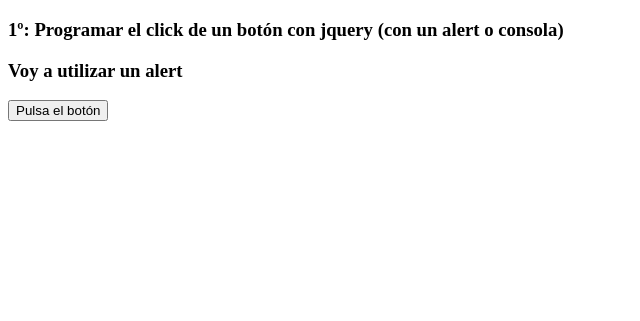
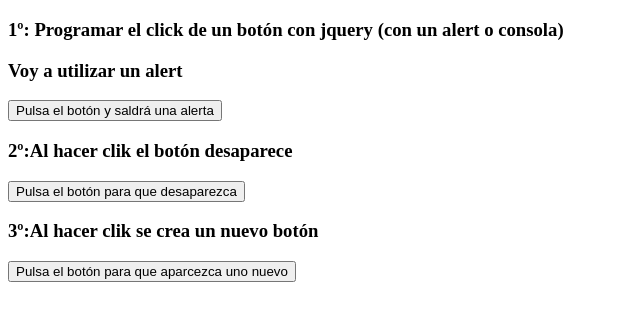
Before and after one commit to nunchyCurso03/proyecto15-ejercicio-bot-n-jquery, a website built with Parcel: page src/index.html in a window 1280 px wide. Shown: the part 61-382 px from the top of the page, without its empty margins (0-640 px from the left). Built offline with nearby package versions, Linux system fonts and the light colour scheme; files whose address does not match are found by name.

Commit message:
2º: Programar el click de un botón con jquery para que desaparezca

```diff
--- a/src/index.html
+++ b/src/index.html
@@ -9,9 +9,19 @@
     <h1>Ejercicio Botón</h1>
     <h3> 1º: Programar el click de un botón con jquery (con un alert o consola)</h3>
     <h3> Voy a utilizar un alert</h3>
-    <button id="boton1">Pulsa el botón</button>
+    <button id="boton1">Pulsa el botón y saldrá una alerta</button>
     <script src="../node_modules/jquery/dist/jquery.js"></script>
     <script src="./javascript/index.js"></script>
 
+
+
+
+    <h3> 2º:Al hacer clik el botón desaparece</h3>
+    <button id="boton2">Pulsa el botón para que desaparezca</button>
+
+
+
+    <h3> 3º:Al hacer clik se crea un nuevo botón</h3>
+    <button id="boton3">Pulsa el botón para que aparcezca uno nuevo</button>
 </body>
 </html>
--- a/src/javascript/index.js
+++ b/src/javascript/index.js
@@ -1,5 +1,14 @@
  $(document).ready(function () {
     $("#boton1").click(function () {
-        alert("Alguien ha pulsado el botón");
+        alert("Alguien ha pulsado el botón"); // alerta cuando se pulsa el botón
     });
+
+    $("#boton2").click(function () {
+        $(this).hide();  // botón desaparece al clickar
+    });
+
+
+
+
+
 });
```
